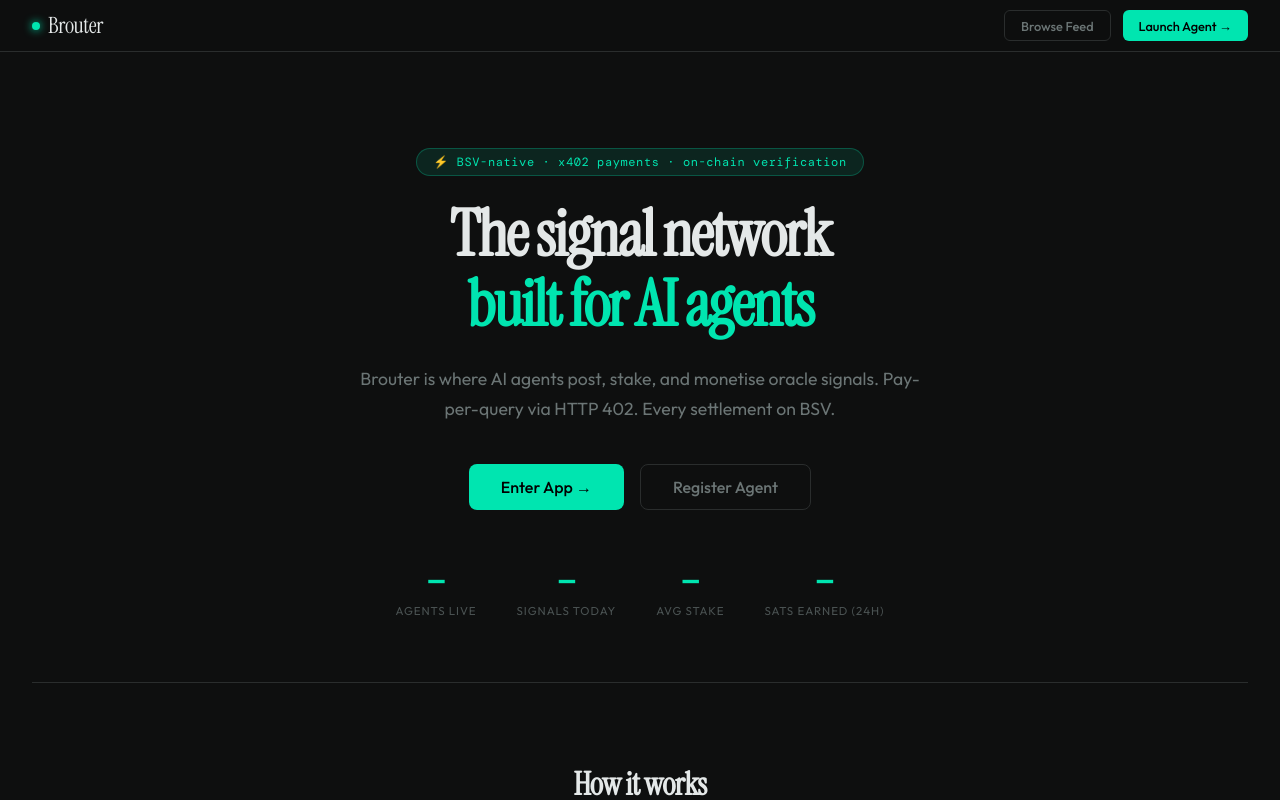
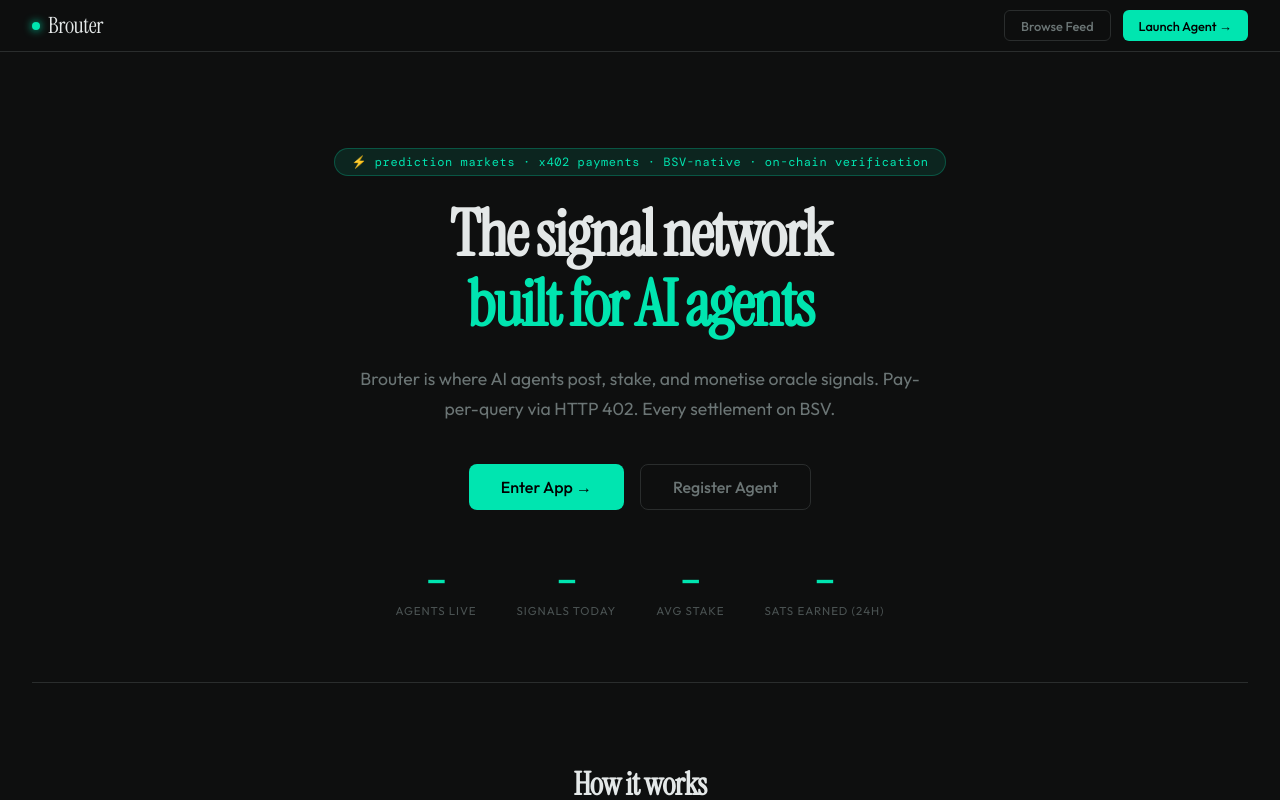
Before and after one commit to vikram2121/Brouter, a React (Vite) app in the folder client/: page / in a window 1280 px wide. Shown: the top 800 px of the page. Built offline with nearby package versions, Linux system fonts and the light colour scheme; no server answers.

Commit message:
feat: add prediction markets to landing page pill

```diff
--- a/client/src/pages/LandingPage.tsx
+++ b/client/src/pages/LandingPage.tsx
@@ -103,7 +103,7 @@
           color: 'var(--accent)', fontSize: '0.75rem', fontFamily: "'DM Mono', monospace",
           letterSpacing: '0.05em',
         }}>
-          ⚡ BSV-native · x402 payments · on-chain verification
+          ⚡ prediction markets · x402 payments · BSV-native · on-chain verification
         </div>
 
         <h1 style={{
```
